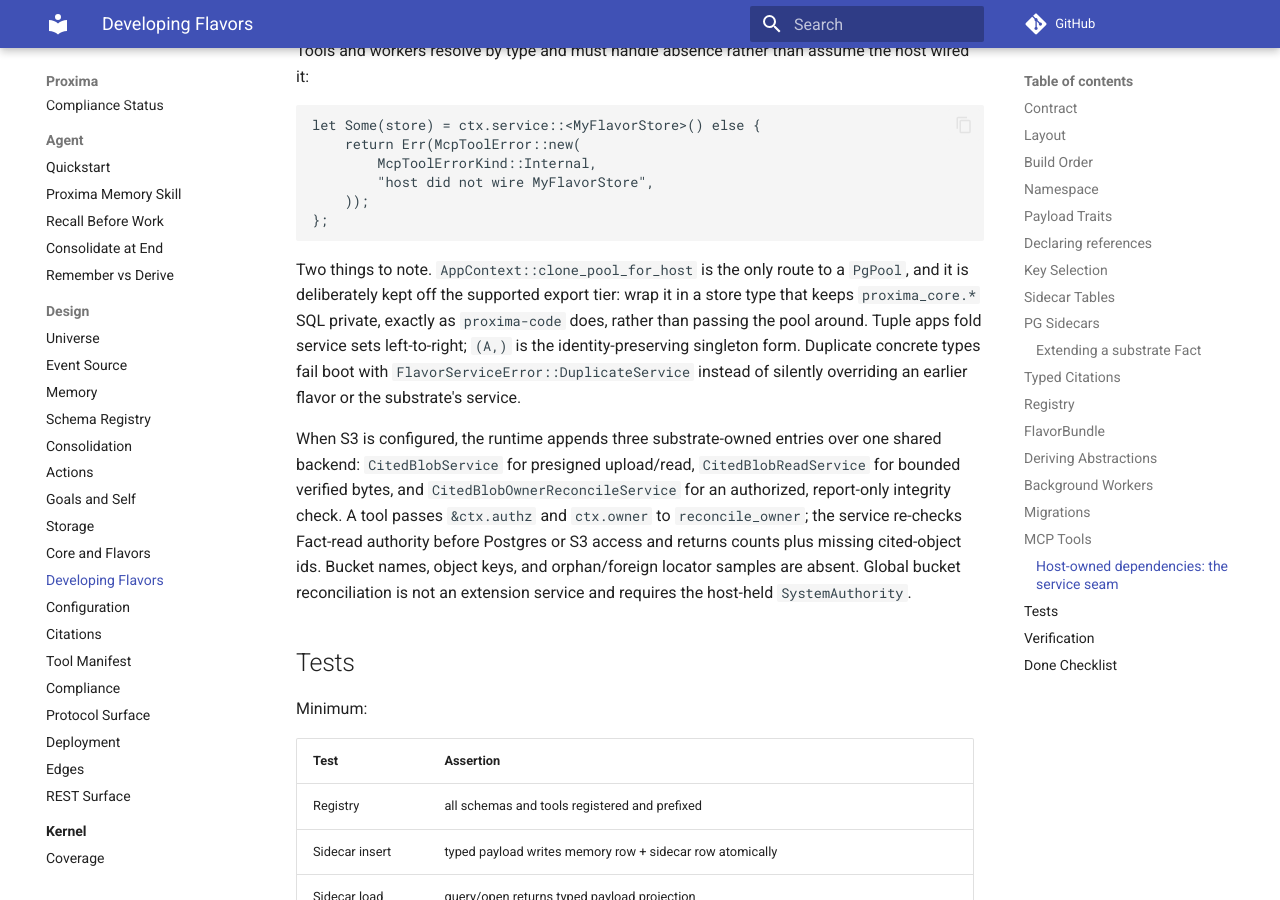
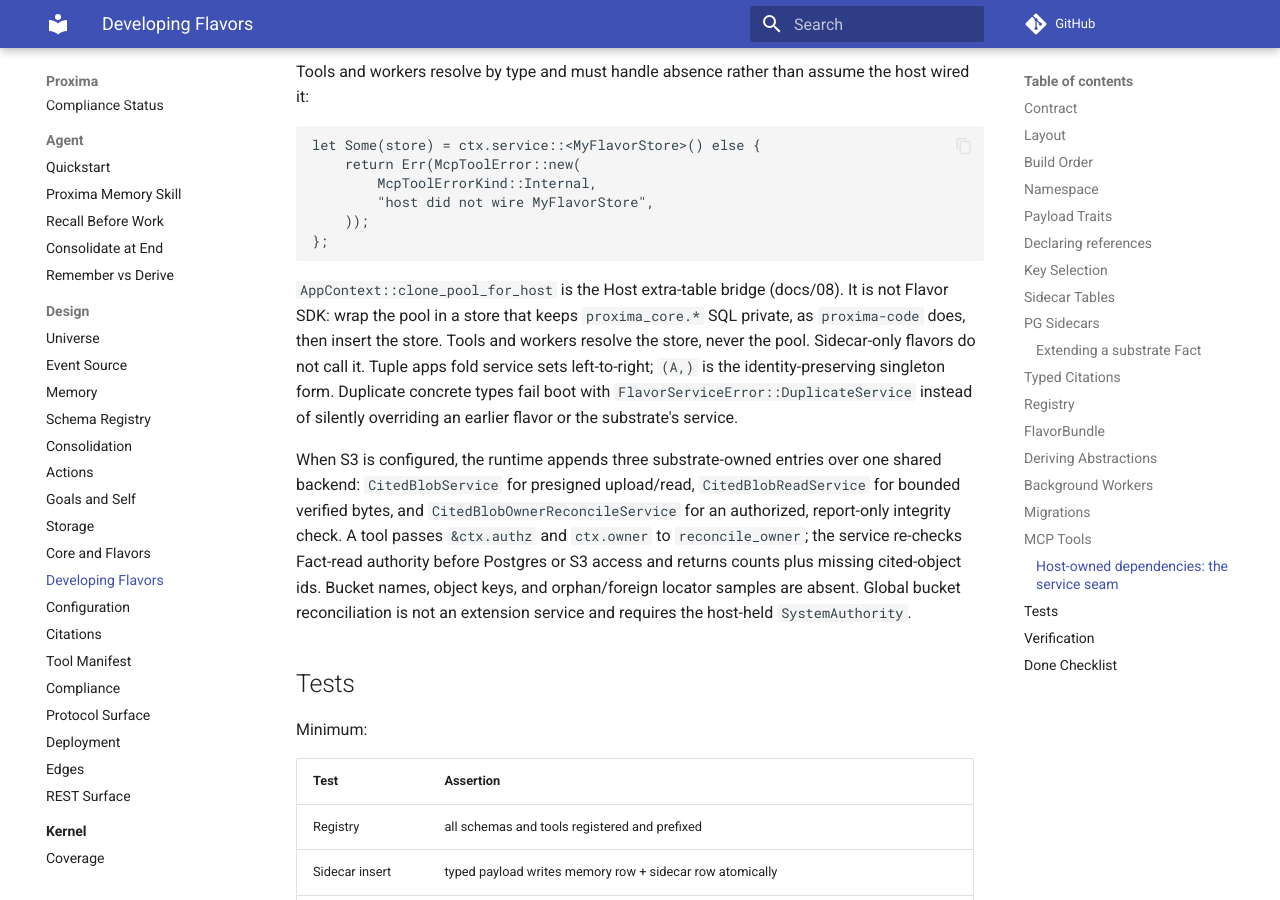
Before and after one commit to Aquilo-Solution-S/Proxima, an MkDocs documentation site: the page built from docs/09-developing-flavors.md, in a window 1280 px wide and 900 px high, scrolled down 17920 px. Built offline with MkDocs 1.6.1 and Material for MkDocs 9.7.7, drawn with Linux system fonts in a browser that asks for light colours; comment, search, counter and statistics services are not loaded; some of the changed text lies outside the part shown.

Commit message:
docs(proxima): Host extra-table is clone_pool_for_host
- AppContext::clone_pool_for_host is the sanctioned extra-table bridge
- Wrap the pool in a flavor store inside FlavorApp::services; tools never see it
- Flavor SDK still has no PgPool; no new FlavorStorage type
- Tier test names the method and scans app.rs so the leak cannot hide

Co-Authored-By: Grok 4.6 <noreply@x.ai>

````diff
--- a/docs/09-developing-flavors.md
+++ b/docs/09-developing-flavors.md
@@ -745,7 +745,7 @@ Tool contract:
 | Args | `Deserialize + JsonSchema` |
 | Output | `Serialize` |
 | Context | `ToolCtx`: Owner, AuthzContext, frozen registry, optional `ToolCaller`, optional caller Self Perspective, optional Engine, typed ToolServices |
-| Storage | use typed engine/storage APIs and flavor services; no public raw `PgPool` capability |
+| Storage | tools: Engine + `FlavorServices` store. Host extra-table: `AppContext::clone_pool_for_host`, wrap immediately. No `proxima_core.*` SQL |
 | Writes | emit typed Facts / A/P / Goals through registered schemas; no tool writes an edge |
 
 MCP JSON is protocol boundary only. Flavor SDK tool code targets `Tool`;
@@ -805,13 +805,14 @@ let Some(store) = ctx.service::<MyFlavorStore>() else {
 };
 ```
 
-Two things to note. `AppContext::clone_pool_for_host` is the only route
-to a `PgPool`, and it is deliberately kept off the supported export tier:
-wrap it in a store type that keeps `proxima_core.*` SQL private, exactly
-as `proxima-code` does, rather than passing the pool around. Tuple apps fold
-service sets left-to-right; `(A,)` is the identity-preserving singleton form.
-Duplicate concrete types fail boot with `FlavorServiceError::DuplicateService`
-instead of silently overriding an earlier flavor or the substrate's service.
+`AppContext::clone_pool_for_host` is the Host extra-table bridge
+(docs/08). It is not Flavor SDK: wrap the pool in a store that keeps
+`proxima_core.*` SQL private, as `proxima-code` does, then insert the
+store. Tools and workers resolve the store, never the pool. Sidecar-only
+flavors do not call it. Tuple apps fold service sets left-to-right;
+`(A,)` is the identity-preserving singleton form. Duplicate concrete
+types fail boot with `FlavorServiceError::DuplicateService` instead of
+silently overriding an earlier flavor or the substrate's service.
 
 When S3 is configured, the runtime appends three substrate-owned entries over
 one shared backend: `CitedBlobService` for presigned upload/read,
````
Also changed, not shown: README.md (+1 -0 lines), docs/08-core-and-flavors.md (+6 -1 lines), docs/14-protocol-surface.md (+1 -0 lines), docs/reference/public-api.md (+2 -1 lines), 3 other files.
